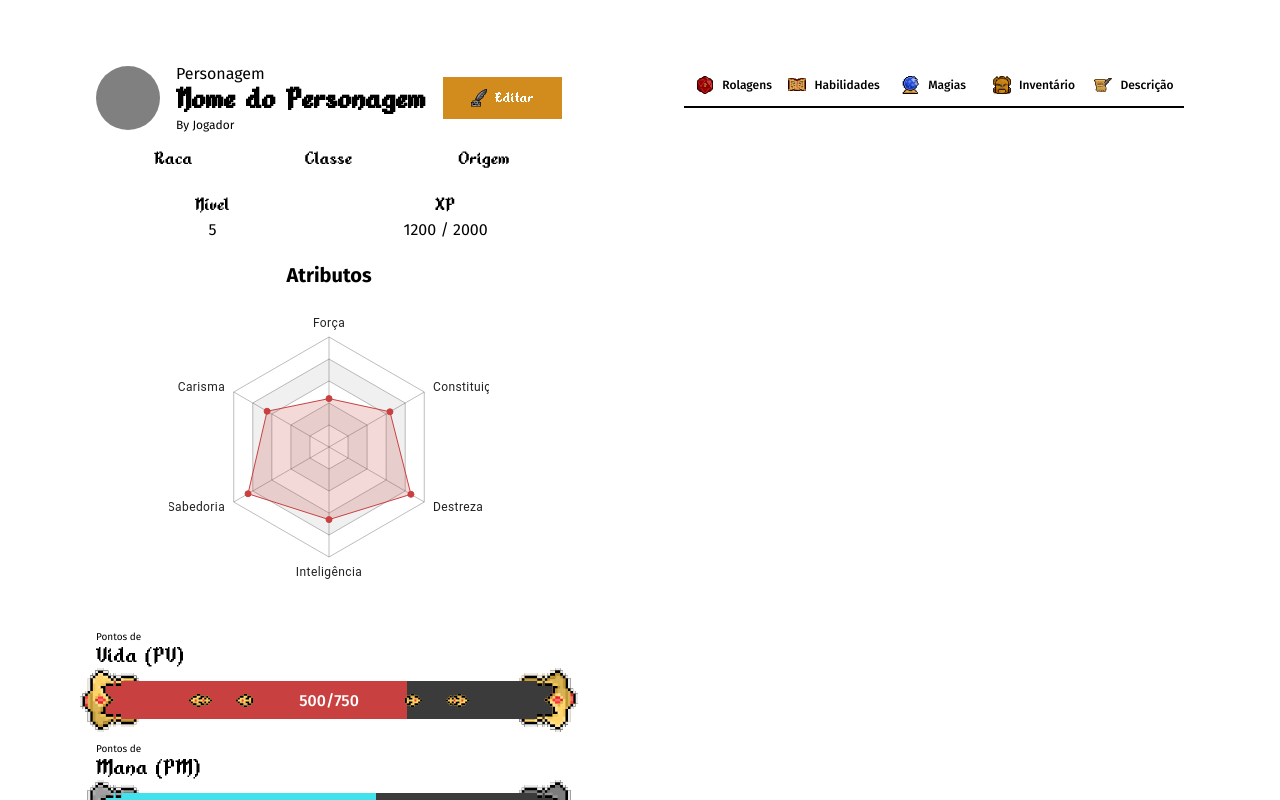
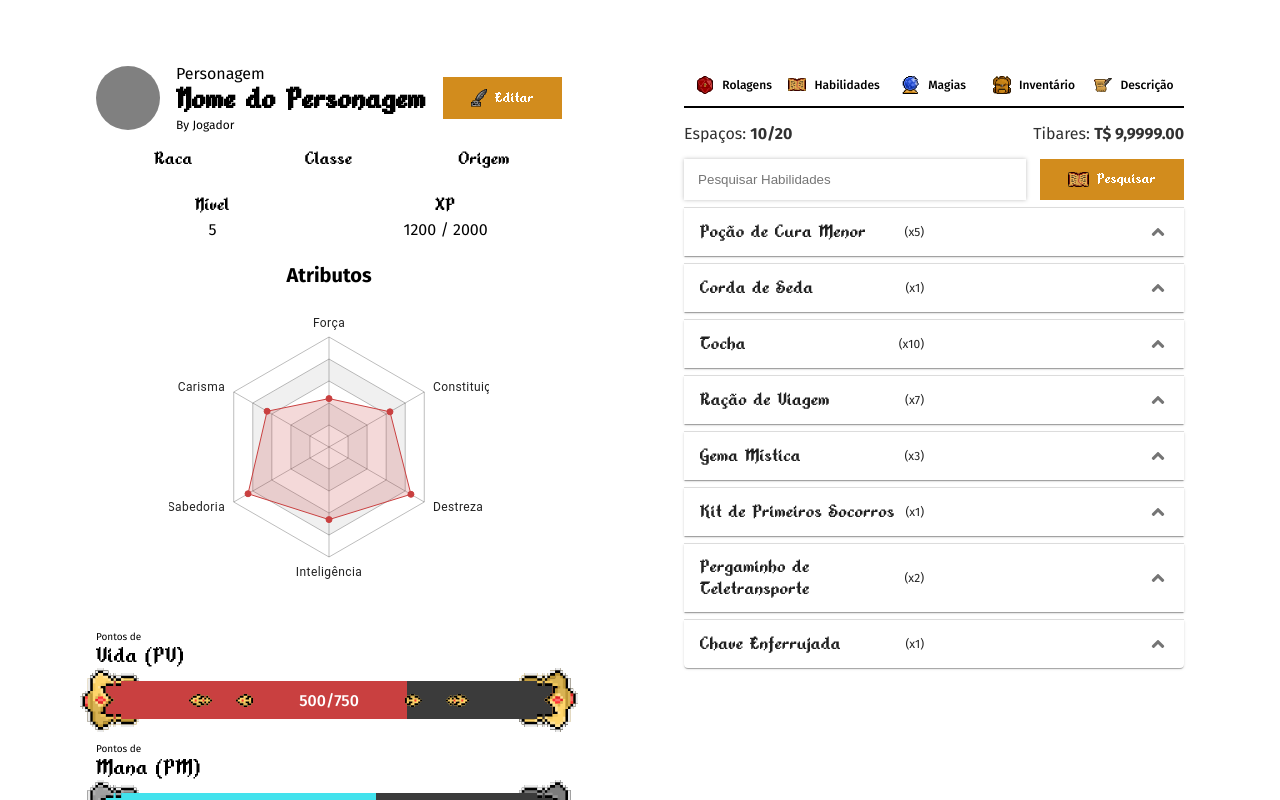
Before and after one commit to F20Org/f20-front, a React (Vite) app: page /f20-front/characters/1/inventory in a window 1280 px wide. Built offline with nearby package versions, Linux system fonts and the light colour scheme.

Commit message:
feat: add InventorySection component and routing for character inventory

```diff
--- a/src/Routes.tsx
+++ b/src/Routes.tsx
@@ -13,6 +13,7 @@ import { Header } from 'components/Header'
 import { RollsSection } from 'pages/Characters/DetailsPage/components/RightSection/components/RollsSection'
 import { SkillsSection } from 'pages/Characters/DetailsPage/components/RightSection/components/SkillsSection'
 import { SpellsSection } from 'pages/Characters/DetailsPage/components/RightSection/components/SpellsSection'
+import { InventorySection } from 'pages/Characters/DetailsPage/components/RightSection/components/InventorySection'
 
 const AppContainer = styled.div`
   width: 100%;
@@ -45,7 +46,10 @@ export const AppRoutes = () => {
             <Route path='/characters/:id/rolls' element={<RollsSection />} />
             <Route path='/characters/:id/skills' element={<SkillsSection />} />
             <Route path='/characters/:id/spells' element={<SpellsSection />} />
-            <Route path='/characters/:id/inventory' element={<></>} />
+            <Route
+              path='/characters/:id/inventory'
+              element={<InventorySection />}
+            />
             <Route path='/characters/:id/description' element={<></>} />
           </Route>
         </Routes>
--- /dev/null
+++ b/src/pages/Characters/DetailsPage/components/RightSection/components/InventorySection/consts.ts
@@ -0,0 +1,58 @@
+type InventoryItem = {
+  id: string
+  name: string
+  quantity: number
+  description: string
+}
+
+export const INVENTORY_ITEMS_LIST: InventoryItem[] = [
+  {
+    id: '1',
+    name: 'Poção de Cura Menor',
+    quantity: 5,
+    description: 'Restaura 2d8+2 pontos de vida quando consumida.',
+  },
+  {
+    id: '2',
+    name: 'Corda de Seda',
+    quantity: 1,
+    description: 'Corda resistente de 15 metros, suporta até 500kg.',
+  },
+  {
+    id: '3',
+    name: 'Tocha',
+    quantity: 10,
+    description: 'Ilumina uma área de 6 metros por 1 hora.',
+  },
+  {
+    id: '4',
+    name: 'Ração de Viagem',
+    quantity: 7,
+    description: 'Alimento preservado que dura uma semana.',
+  },
+  {
+    id: '5',
+    name: 'Gema Mística',
+    quantity: 3,
+    description:
+      'Cristal mágico usado para encantamentos. Vale 50 peças de ouro.',
+  },
+  {
+    id: '6',
+    name: 'Kit de Primeiros Socorros',
+    quantity: 1,
+    description: 'Contém bandagens e ervas medicinais. 10 usos restantes.',
+  },
+  {
+    id: '7',
+    name: 'Pergaminho de Teletransporte',
+    quantity: 2,
+    description: 'Permite teletransportar para um local conhecido.',
+  },
+  {
+    id: '8',
+    name: 'Chave Enferrujada',
+    quantity: 1,
+    description: 'Chave antiga e misteriosa. Propósito desconhecido.',
+  },
+]
--- /dev/null
+++ b/src/pages/Characters/DetailsPage/components/RightSection/components/InventorySection/index.tsx
@@ -0,0 +1,55 @@
+import { useState } from 'react'
+import { Accordion } from '@mui/material'
+import { FaAngleUp } from 'react-icons/fa'
+
+import BookIcon from 'assets/icons/magicBook.svg'
+
+import { SearchInput } from '../SearchInput'
+import { StyledAccordionDetails } from 'components/Accordion/StyledAccordionDetails'
+
+import { INVENTORY_ITEMS_LIST } from './consts'
+
+import {
+  ItemDescription,
+  InventoryContainer,
+  InventoryStyledAccordionSummary,
+  InventoryHeader,
+} from './styles'
+
+export const InventorySection = () => {
+  const [searchInput, setSearchInput] = useState('')
+
+  return (
+    <InventoryContainer>
+      <InventoryHeader>
+        <div>
+          <span> Espaços: </span> 10/20
+        </div>
+        <div>
+          <span> Tibares: </span> T$ 9,9999.00
+        </div>
+      </InventoryHeader>
+      <SearchInput
+        buttonText='Pesquisar'
+        handleClick={() => {}}
+        searchInput={searchInput}
+        setSearchInput={setSearchInput}
+        buttonColor='YELLOW_PRIMARY_COLOR'
+        placeholder='Pesquisar Habilidades'
+        icon={BookIcon}
+      />
+      {INVENTORY_ITEMS_LIST.map((item) => (
+        <Accordion key={item.id}>
+          <InventoryStyledAccordionSummary expandIcon={<FaAngleUp />}>
+            <div>
+              <span>{item.name}</span> (x{item.quantity})
+            </div>
+          </InventoryStyledAccordionSummary>
+          <StyledAccordionDetails>
+            <ItemDescription>{item.description}</ItemDescription>
+          </StyledAccordionDetails>
+        </Accordion>
+      ))}
+    </InventoryContainer>
+  )
+}
--- /dev/null
+++ b/src/pages/Characters/DetailsPage/components/RightSection/components/InventorySection/styles.ts
@@ -0,0 +1,66 @@
+import { StyledAccordionSummary } from 'components/Accordion/StyledAccordionSummary/styles'
+import styled, { css } from 'styled-components'
+
+export const InventoryContainer = styled.div`
+  display: flex;
+  flex-direction: column;
+  gap: 8px;
+`
+
+export const InventoryHeader = styled.div`
+  display: flex;
+
+  width: 100%;
+  justify-content: space-between;
+
+  div {
+    ${({ theme }) => css`
+      font-family: ${theme.FONTS.SECONDARY};
+      font-size: ${theme.FONT_SIZE.MEDIUM};
+      color: ${theme.COLORS.GRAY_950};
+      font-weight: ${theme.FONT_WEIGHT.BOLD};
+    `}
+
+    span {
+      ${({ theme }) => css`
+        font-family: ${theme.FONTS.SECONDARY};
+        font-size: ${theme.FONT_SIZE.MEDIUM};
+        color: ${theme.COLORS.GRAY_950};
+        font-weight: ${theme.FONT_WEIGHT.REGULAR};
+      `}
+    }
+  }
+
+  margin-bottom: 8px;
+`
+
+export const InventoryStyledAccordionSummary = styled(StyledAccordionSummary)`
+  display: flex;
+  flex-direction: row;
+
+  div {
+    ${({ theme }) => css`
+      font-family: ${theme.FONTS.SECONDARY};
+      font-size: ${theme.FONT_SIZE.SMALL};
+    `}
+
+    span {
+      ${({ theme }) => css`
+        font-family: ${theme.FONTS.PRIMARY};
+        font-size: ${theme.FONT_SIZE.LARGE};
+      `}
+    }
+
+    width: 50%;
+    display: flex;
+    align-items: center;
+    justify-content: space-between;
+  }
+`
+
+export const ItemDescription = styled.p`
+  ${({ theme }) => css`
+    font-size: ${theme.FONT_SIZE.SMALL};
+    color: ${theme.COLORS.GRAY_600};
+  `};
+`
```
